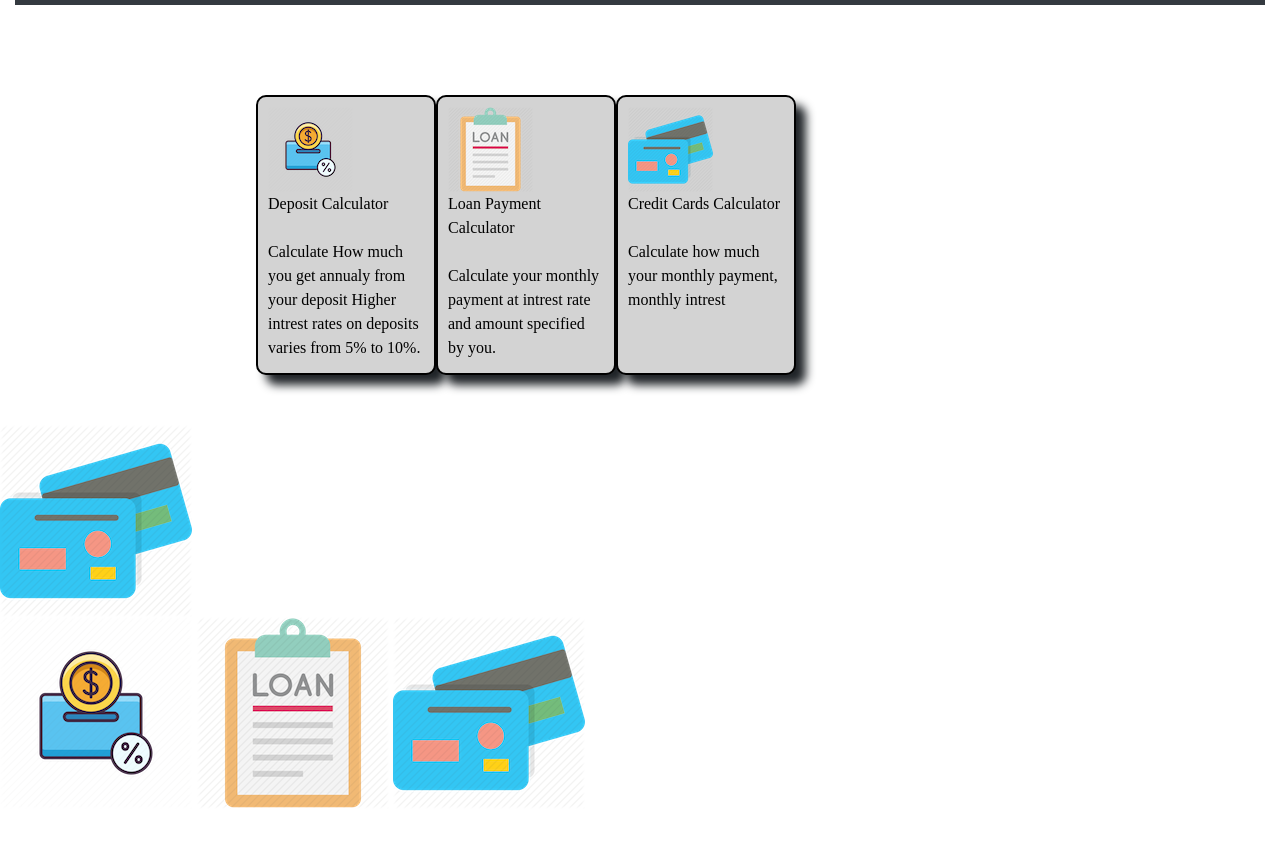
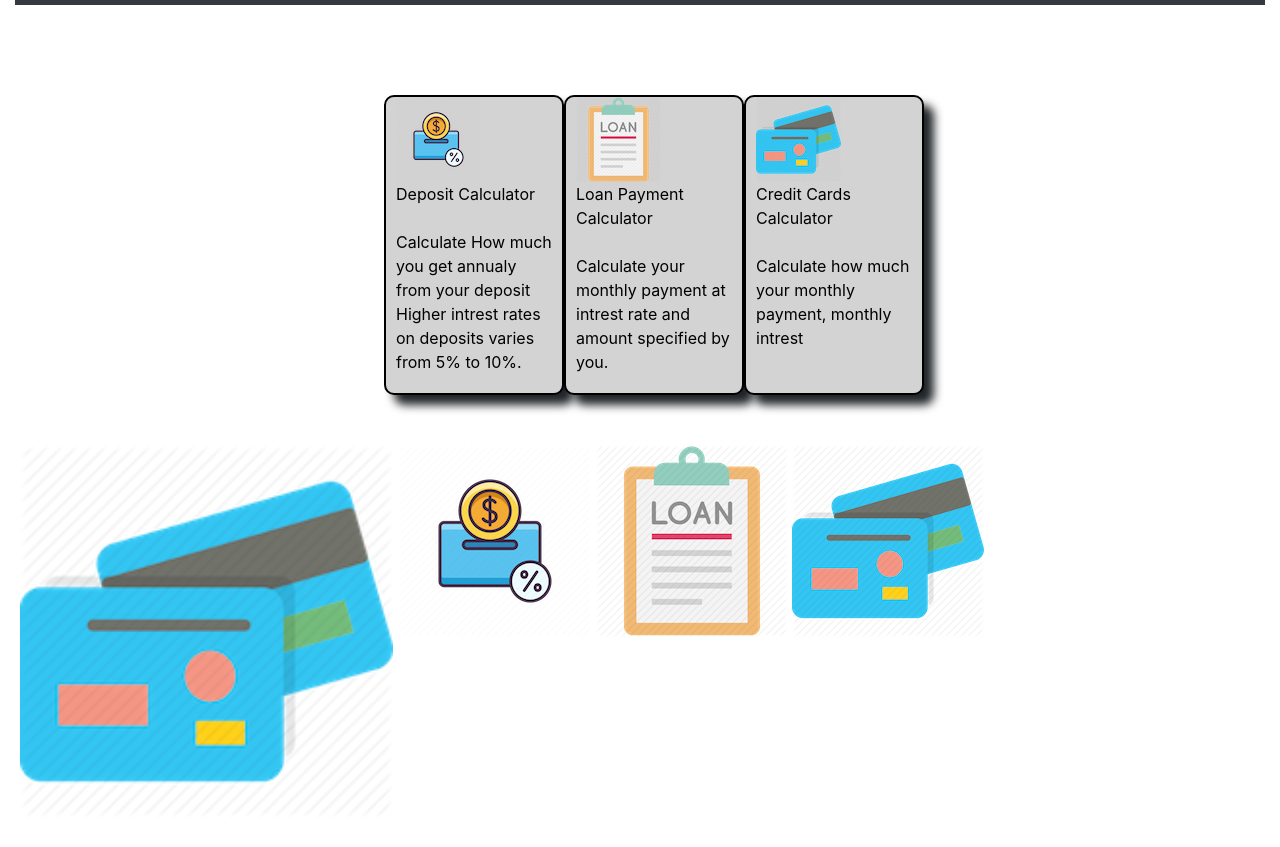
Before and after one commit to basheer82/Finance, a plain HTML site: page index.html in a window 1280 px wide. Shown: the part 51-898 px from the top of the page. After the commit the page ends 869 px from the top, so only its background shows below. Drawn offline with nearby package versions, Linux system fonts and the light colour scheme.

Commit message:
Update styles.css

```diff
--- a/styles.css
+++ b/styles.css
@@ -1,9 +1,9 @@
 
   .flexbox
   {
-    margin-left: 20%;
+   margin-left: 30%;
    width: 600px;
-   height: 420px;
+   height: 440px;
    display: box;
    display: -webkit-box;
    box-orient: horizontal;
@@ -21,7 +21,7 @@
    -webkit-border-radius: 10px;
 
    margin: 90px 0px 50px ;
-   padding: 10px 10px 10px 10px;
+   padding: 0px 10px 10px 10px;
    box-shadow: 10px 10px 10px;
    transition: 1s ease-out;
    -webkit-transition: 1s ease-out;
@@ -45,4 +45,33 @@
     color: black;
   }
 
-  <!-- p { height: 250px; overflow: hidden; font-family: "Rosario" } -->
+a:hover {
+  color: white;
+  text-decoration: none;
+}
+
+#thumbs {
+    display: inline;
+    width: 192px;
+    height: 370px;
+    padding: 0px 10px 40px;
+    margin-left: 100px;
+    margin-top: 0px;
+
+}
+
+#mainimg {
+    float: left;
+    width: 289px;
+    padding: 0px 20px 0px;
+}
+
+#imgCover {
+    padding-top: 0px;
+    margin-top: 0px;
+    height: 373px;
+}
+#contentText{
+  padding: 40px 330px;
+  font-size: 1.5rem;
+}
```
